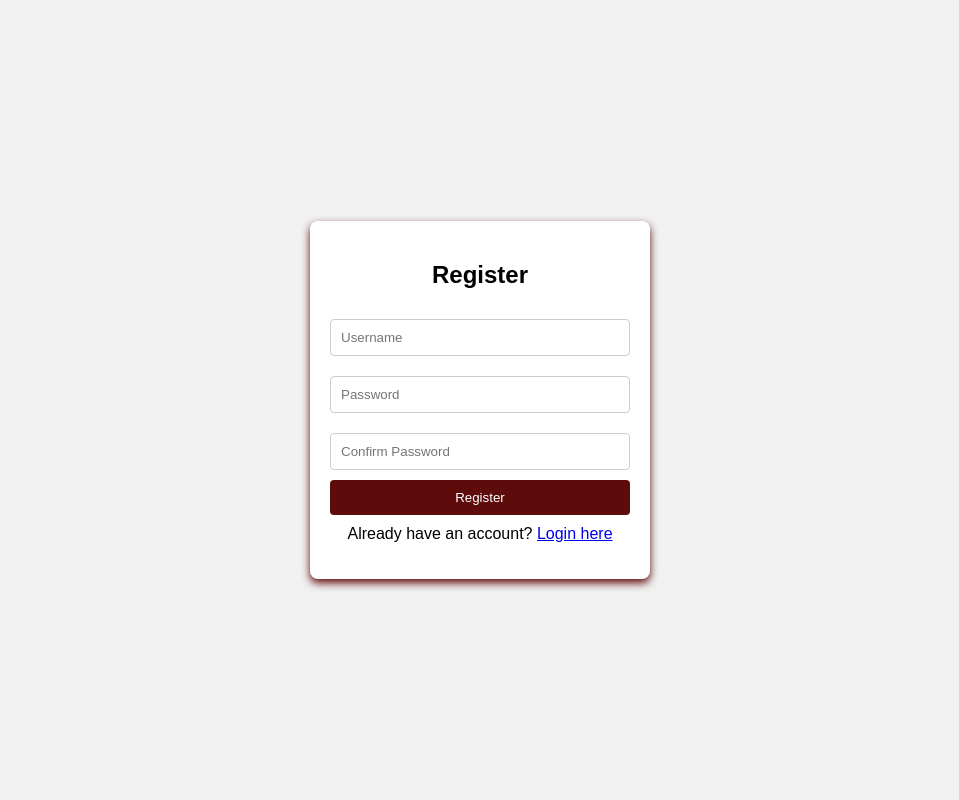
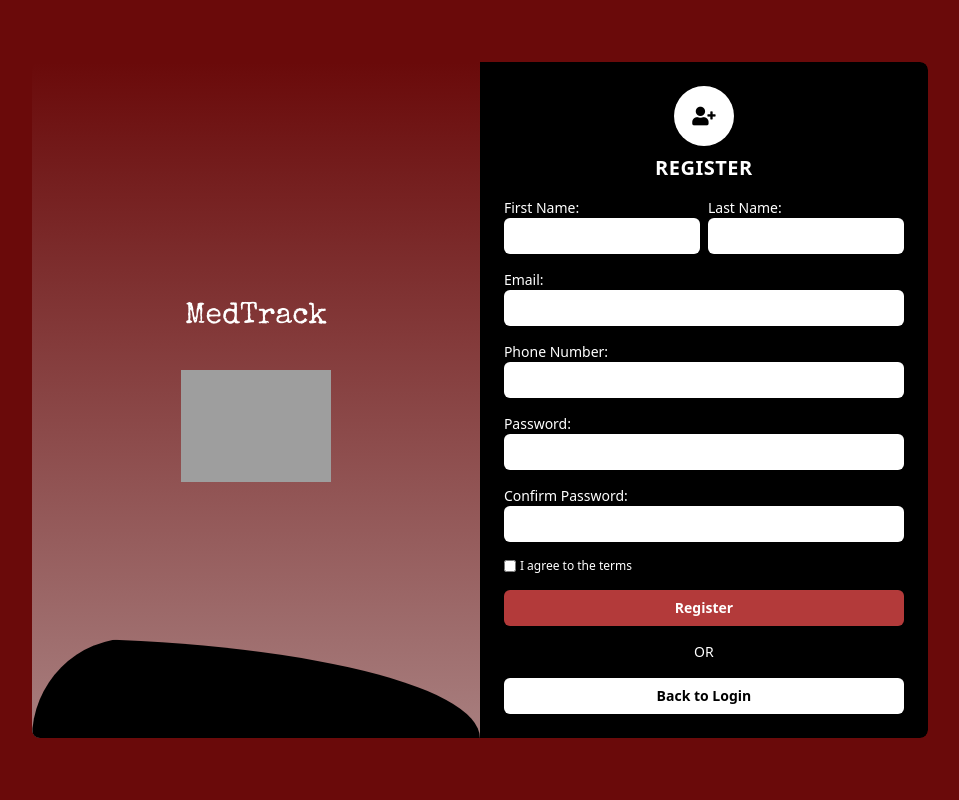
Before and after one commit to JonardPasilan/IT38A-Enterprise-System, a PHP site: page /register.php in a window 1280 px wide. Shown: the whole page, without its empty margins (160-1119 px from the left). Run offline with PHP 8.4, Linux system fonts and the light colour scheme; some libraries are stand-ins or nearby versions; grey boxes are pictures that could not be loaded.

Commit message:
updated register.php

```diff
--- a/Finals Activity 1/register.php
+++ b/Finals Activity 1/register.php
@@ -1,125 +1,107 @@
-<?php
-session_start();
-
-
-$username = $password = $confirm_password = "";
-$username_err = $password_err = $confirm_password_err = "";
-
-
-if ($_SERVER["REQUEST_METHOD"] == "POST") {
-
-
-    if (empty(trim($_POST["username"]))) {
-        $username_err = "Please enter a username.";
-    } else {
-        $username = trim($_POST["username"]);
-    }
-
-
-    if (empty(trim($_POST["password"]))) {
-        $password_err = "Please enter a password.";
-    } elseif (strlen(trim($_POST["password"])) < 6) {
-        $password_err = "Password must be at least 6 characters long.";
-    } else {
-        $password = trim($_POST["password"]);
-    }
-
-
-    if (empty(trim($_POST["confirm_password"]))) {
-        $confirm_password_err = "Please confirm your password.";
-    } else {
-        $confirm_password = trim($_POST["confirm_password"]);
-        if ($password !== $confirm_password) {
-            $confirm_password_err = "Password did not match.";
-        }
-    }
-
-
-    if (empty($username_err) && empty($password_err) && empty($confirm_password_err)) {
-
-        $_SESSION["username"] = $username;
-        $_SESSION["loggedin"] = true;
-        header("Location: login.php");
-        exit();
-    }
-}
-?>
-
 <!DOCTYPE html>
 <html lang="en">
 <head>
-    <meta charset="UTF-8">
-    <meta name="viewport" content="width=device-width, initial-scale=1.0">
-    <title>Register</title>
-    <style>
-        body {
-            font-family: Arial, sans-serif;
-            display: flex;
-            justify-content: center;
-            align-items: center;
-            height: 100vh;
-            background-color: #f1f1f1;
-            margin: 0;
-        }
-        .register-container {
-            background-color: white;
-            padding: 20px;
-            border-radius: 8px;
-            box-shadow: 0 4px 8px rgb(94, 11, 11);
-            width: 300px;
-        }
-        h2 {
-            text-align: center;
-            margin-bottom: 20px;
-        }
-        input[type="text"], input[type="password"] {
-            width: 100%;
-            padding: 10px;
-            margin: 10px 0;
-            border: 1px solid #ccc;
-            border-radius: 4px;
-            box-sizing: border-box;
-        }
-        .btn {
-            width: 100%;
-            padding: 10px;
-            background-color:rgb(94, 11, 11);
-            color: white;
-            border: none;
-            border-radius: 4px;
-            cursor: pointer;
-        }
-        .btn:hover {
-            background-color: rgb(94, 11, 11);
-        }
-        .error {
-            color: red;
-            text-align: center;
-            margin-bottom: 10px;
-        }
-    </style>
+  <meta charset="UTF-8" />
+  <meta name="viewport" content="width=device-width, initial-scale=1.0" />
+  <title>MedTrack Registration</title>
+  <script src="https://cdn.tailwindcss.com"></script>
+  <link rel="stylesheet" href="https://cdnjs.cloudflare.com/ajax/libs/font-awesome/5.15.3/css/all.min.css" />
+  <style>
+    @import url('https://fonts.googleapis.com/css2?family=Special+Elite&display=swap');
+
+    .logo-text {
+      font-family: 'Special Elite', monospace;
+    }
+  </style>
 </head>
-<body>
+<body class="bg-[#6a0a0a] min-h-screen flex items-center justify-center p-4">
 
-<div class="register-container">
-    <h2>Register</h2>
+  <div class="flex max-w-4xl w-full rounded-lg overflow-hidden">
 
+    <!-- Left Panel (Same as login) -->
+    <div class="relative w-[350px] sm:w-[400px] md:w-[450px] rounded-tl-lg rounded-bl-lg"
+         style="background: linear-gradient(180deg, #6a0a0a 0%, #a87f7f 100%)">
+      <div class="absolute inset-0 bg-gradient-to-b from-[#6a0a0a] to-[#a87f7f] rounded-tl-lg rounded-bl-lg"></div>
+      <div class="relative z-10 flex flex-col items-center justify-center h-full p-6">
+        <h1 class="text-white text-3xl font-normal mb-4 logo-text">MedTrack</h1>
+        <img
+          src="https://storage.googleapis.com/a1aa/image/9afcf473-6f23-4fb6-67a9-32f379bd482b.jpg"
+          alt="Red heart with heartbeat line and stethoscope"
+          class="w-[150px] h-[150px] object-contain"
+        />
+      </div>
+      <div class="absolute bottom-0 left-0 w-full h-[100px] bg-black rounded-tl-[100px]"
+           style="clip-path: ellipse(100% 100% at 0% 100%)"></div>
+    </div>
 
-    <?php
-    if (!empty($username_err)) echo "<div class='error'>$username_err</div>";
-    if (!empty($password_err)) echo "<div class='error'>$password_err</div>";
-    if (!empty($confirm_password_err)) echo "<div class='error'>$confirm_password_err</div>";
-    ?>
+    <!-- Right Panel (Form) -->
+    <form action="#" method="post"
+          class="bg-black rounded-tr-lg rounded-br-lg w-[350px] sm:w-[400px] md:w-[450px] p-6 flex flex-col text-white space-y-4 text-sm">
 
-    <form method="POST" action="">
-        <input type="text" name="username" placeholder="Username" value="<?php echo $username; ?>" required>
-        <input type="password" name="password" placeholder="Password" required>
-        <input type="password" name="confirm_password" placeholder="Confirm Password" required>
-        <button type="submit" class="btn">Register</button>
+      <div class="text-center">
+        <div class="bg-white rounded-full p-3 mb-2 inline-flex items-center justify-center" style="width: 60px; height: 60px;">
+          <i class="fas fa-user-plus fa-lg text-black"></i>
+        </div>
+        <h2 class="text-white text-xl font-bold tracking-wide">REGISTER</h2>
+      </div>
+
+      <div class="flex gap-2">
+        <div class="w-1/2">
+          <label for="firstName" class="block">First Name:</label>
+          <input type="text" id="firstName" name="firstName"
+                 class="w-full rounded-md py-2 px-3 text-black bg-white focus:outline-none" />
+        </div>
+        <div class="w-1/2">
+          <label for="lastName" class="block">Last Name:</label>
+          <input type="text" id="lastName" name="lastName"
+                 class="w-full rounded-md py-2 px-3 text-black bg-white focus:outline-none" />
+        </div>
+      </div>
+
+      <div>
+        <label for="email" class="block">Email:</label>
+        <input type="email" id="email" name="email"
+               class="w-full rounded-md py-2 px-3 text-black bg-white focus:outline-none" />
+      </div>
+
+      <div>
+        <label for="phone" class="block">Phone Number:</label>
+        <input type="tel" id="phone" name="phone"
+               class="w-full rounded-md py-2 px-3 text-black bg-white focus:outline-none" />
+      </div>
+
+      <div>
+        <label for="password" class="block">Password:</label>
+        <input type="password" id="password" name="password"
+               class="w-full rounded-md py-2 px-3 text-black bg-white focus:outline-none" />
+      </div>
+
+      <div>
+        <label for="confirmPassword" class="block">Confirm Password:</label>
+        <input type="password" id="confirmPassword" name="confirmPassword"
+               class="w-full rounded-md py-2 px-3 text-black bg-white focus:outline-none" />
+      </div>
+
+      <div class="flex items-center justify-between text-xs mt-1">
+        <label class="flex items-center space-x-1">
+          <input type="checkbox" class="w-3 h-3" />
+          <span>I agree to the terms</span>
+        </label>
+      </div>
+
+      <button type="submit"
+              class="w-full bg-[#b33a3a] text-white font-bold py-2 rounded-md mt-3">
+        Register
+      </button>
+
+      <div class="text-center text-white mt-2 mb-2">OR</div>
+
+      <a href="login.php"
+         class="w-full bg-white text-black font-bold py-2 rounded-md text-center block hover:bg-gray-200 transition">
+        Back to Login
+      </a>
     </form>
-
-    <p style="text-align: center; margin-top: 10px;">Already have an account? <a href="login.php">Login here</a></p>
-</div>
+  </div>
 
 </body>
 </html>
```
